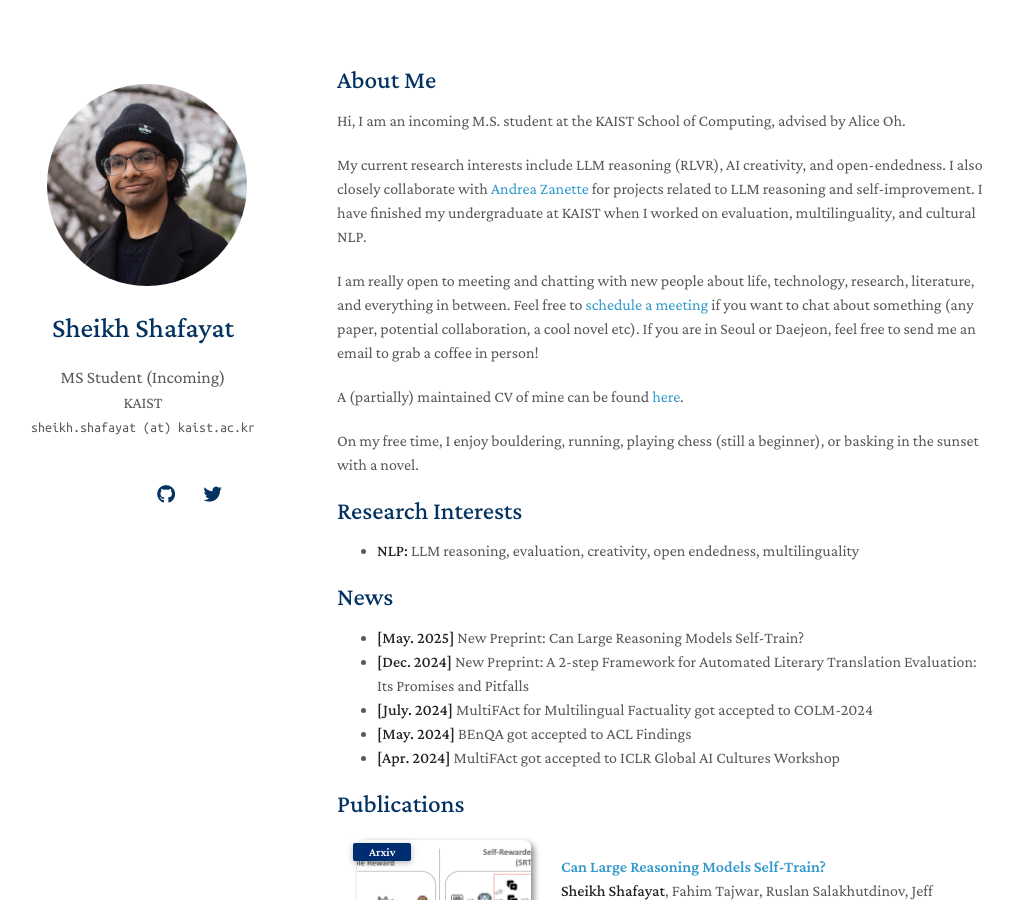
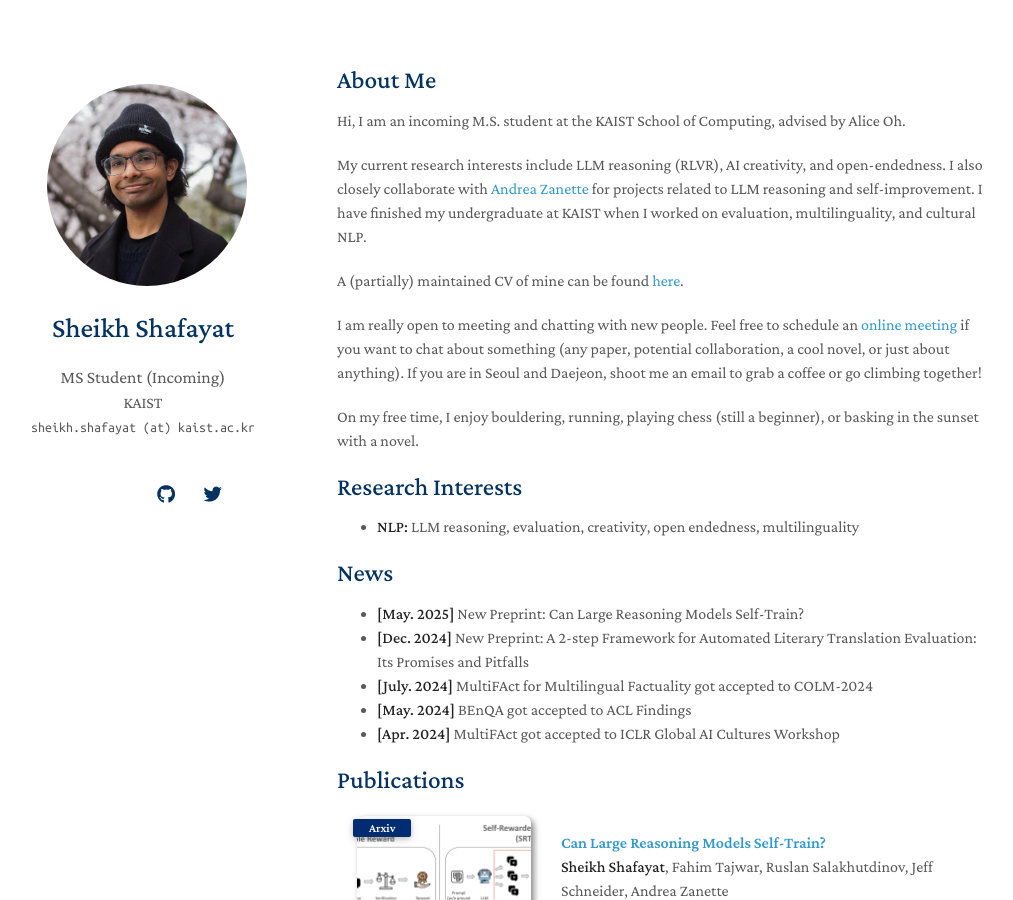
Before and after one commit to sheikhshafayat/sheikhshafayat.github.io, a Jekyll site: the page built from index.md, in a window 1280 px wide and 900 px high. Shown: the whole window, without its empty margins (133-1146 px from the left). Built offline with Jekyll 4.4.1, drawn with Linux system fonts in a browser that asks for light colours; nearby versions of some CDN libraries; a style sheet for code colours, icons or effects is not loaded; our own code applies the rules of GitHub Pages for plain Markdown files.

Commit message:
small changes

```diff
--- a/index.md
+++ b/index.md
@@ -8,9 +8,9 @@ Hi, I am an incoming M.S. student at the KAIST School of Computing, advised by A
 
 My current research interests include LLM reasoning (RLVR), AI creativity, and open-endedness. I also closely collaborate with [Andrea Zanette](https://azanette.com/) for projects related to LLM reasoning and self-improvement. I have finished my undergraduate at KAIST when I worked on evaluation, multilinguality, and cultural NLP.
 
-I am really open to meeting and chatting with new people about life, technology, research, literature, and everything in between. Feel free to [schedule a meeting](https://calendly.com/sheikhshafayat2/30min) if you want to chat about something (any paper, potential collaboration, a cool novel etc). If you are in Seoul or Daejeon, feel free to send me an email to grab a coffee in person!
+A (partially) maintained CV of mine can be found [here](https://docs.google.com/document/d/1qmBlSpN3PfOCr4rOwJWPg8lZisJHGYy0PhR2ARucJmc/edit).
 
-A (partially) maintained CV of mine can be found [here](https://docs.google.com/document/d/1qmBlSpN3PfOCr4rOwJWPg8lZisJHGYy0PhR2ARucJmc/edit).
+I am really open to meeting and chatting with new people. Feel free to schedule an [online meeting](https://calendly.com/sheikhshafayat2/30min) if you want to chat about something (any paper, potential collaboration, a cool novel, or just about anything). If you are in Seoul and Daejeon, shoot me an email to grab a coffee or go climbing together!
 
 On my free time, I enjoy bouldering, running, playing chess (still a beginner), or basking in the sunset with a novel.
 
```
